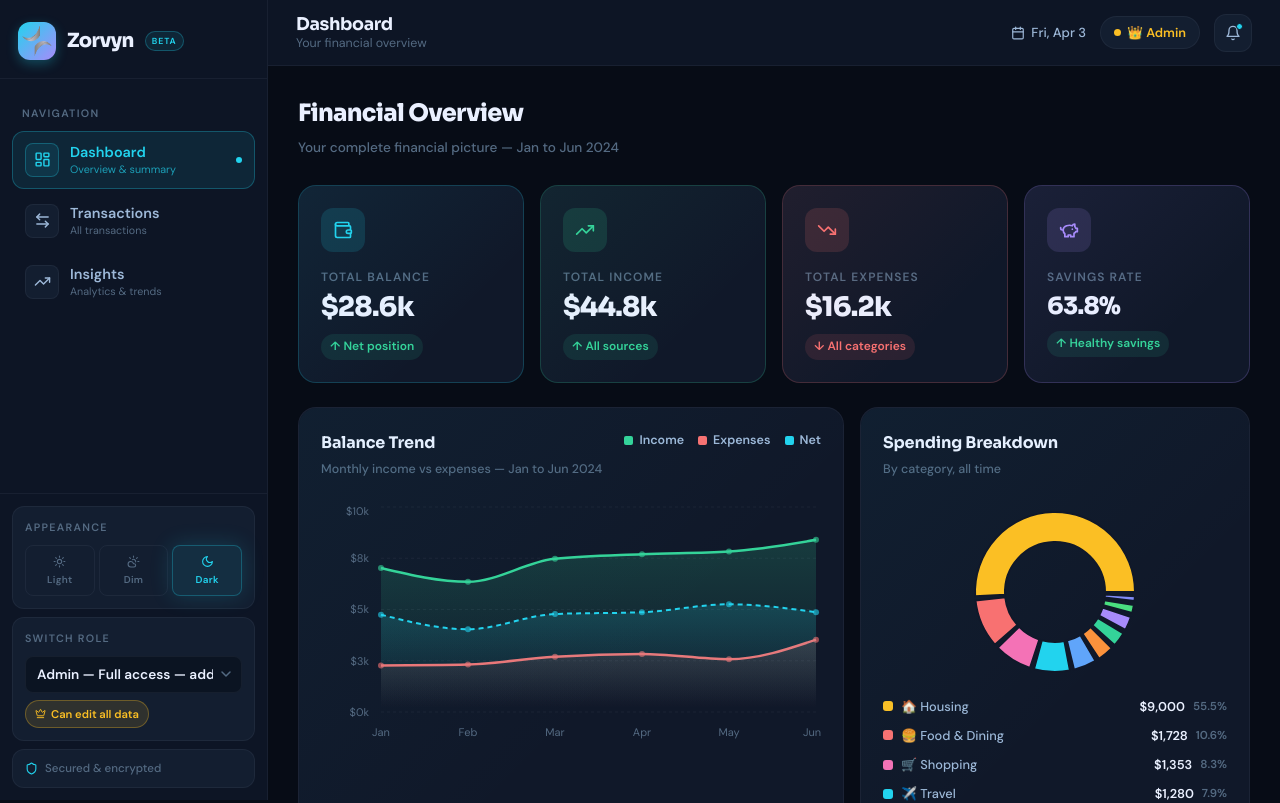
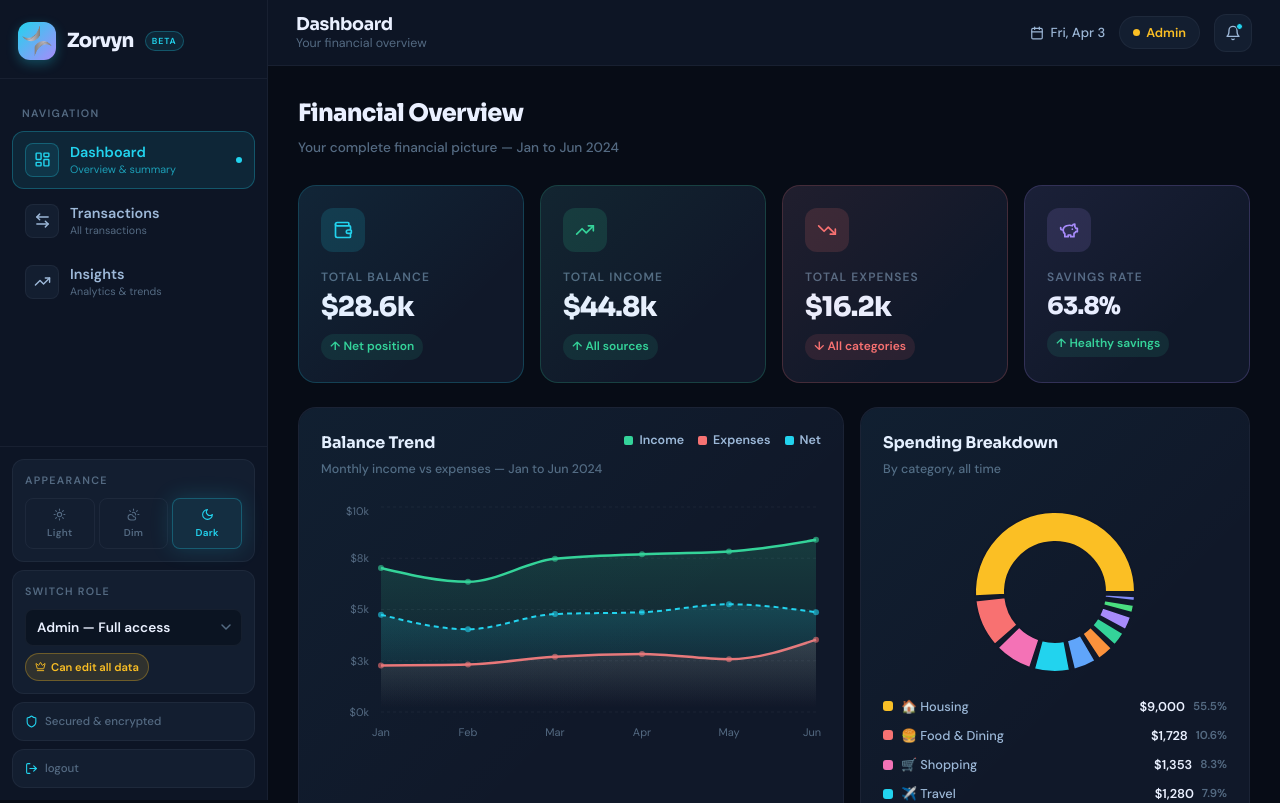
Before and after one commit to HARSHK2021/finance-dashboard, a React (Vite) app: page / in a window 1280 px wide. Shown: the top 803 px of the page. Built offline with nearby package versions, Linux system fonts and the light colour scheme.

Commit message:
fixed sidebar

```diff
--- a/src/components/Layout/Header.jsx
+++ b/src/components/Layout/Header.jsx
@@ -14,8 +14,8 @@ const ROLE_COLORS = {
 }
 
 const ROLE_LABELS = {
-  admin: '👑 Admin',
-  viewer: '👁 Viewer',
+  admin: ' Admin',
+  viewer: 'Viewer',
 }
 
 export default function Header({ onMenuClick }) {
--- a/src/components/Layout/Sidebar.jsx
+++ b/src/components/Layout/Sidebar.jsx
@@ -1,6 +1,7 @@
 import { useApp } from '../../context/AppContext'
 import ThemeToggle from '../common/ThemeToggle'
 import RoleSelector from '../common/RoleSelector'
+import toast, { Toaster } from 'react-hot-toast';
 import {
   LayoutDashboard,
   ArrowLeftRight,
@@ -8,6 +9,7 @@ import {
   Shield,
   Diamond,
   X,
+  LogOut,
 } from 'lucide-react'
 
 const NAV_ITEMS = [
@@ -24,7 +26,12 @@ export default function Sidebar({ isOpen, onClose }) {
     setActiveTab(id)
     if (onClose) onClose()
   }
+const handleLogout = (e)=>{
+  e.preventDefault();
+  // console.log("login pressed")
+  toast.success('Logout Successful', { className:'border border' ,position: 'top-center' })
 
+}
   return (
     <aside className={`sidebar ${isOpen ? 'sidebar--open' : ''}`}>
       {/* Logo */}
@@ -76,6 +83,11 @@ export default function Sidebar({ isOpen, onClose }) {
           <Shield size={13} color="var(--accent)" />
           <span>Secured & encrypted</span>
         </div>
+        <div className="sidebar-secure-badge "onClick={handleLogout}>
+          <LogOut  size={13} color="var(--accent)" />
+          <span>logout</span>
+          <Toaster />
+        </div>
       </div>
     </aside>
   )
--- a/src/components/common/RoleSelector.jsx
+++ b/src/components/common/RoleSelector.jsx
@@ -2,7 +2,7 @@ import { useApp } from '../../context/AppContext'
 import { Crown, Eye } from 'lucide-react'
 
 const ROLES = [
-  { id: 'admin', label: 'Admin', desc: 'Full access — add, edit & delete' },
+  { id: 'admin', label: 'Admin', desc: 'Full access' },
   { id: 'viewer', label: 'Viewer', desc: 'Read-only access' },
 ]
 
```
Also changed, not shown: package.json (+4 -3 lines), 1 other file (tests, documents, lock files or other folders).
